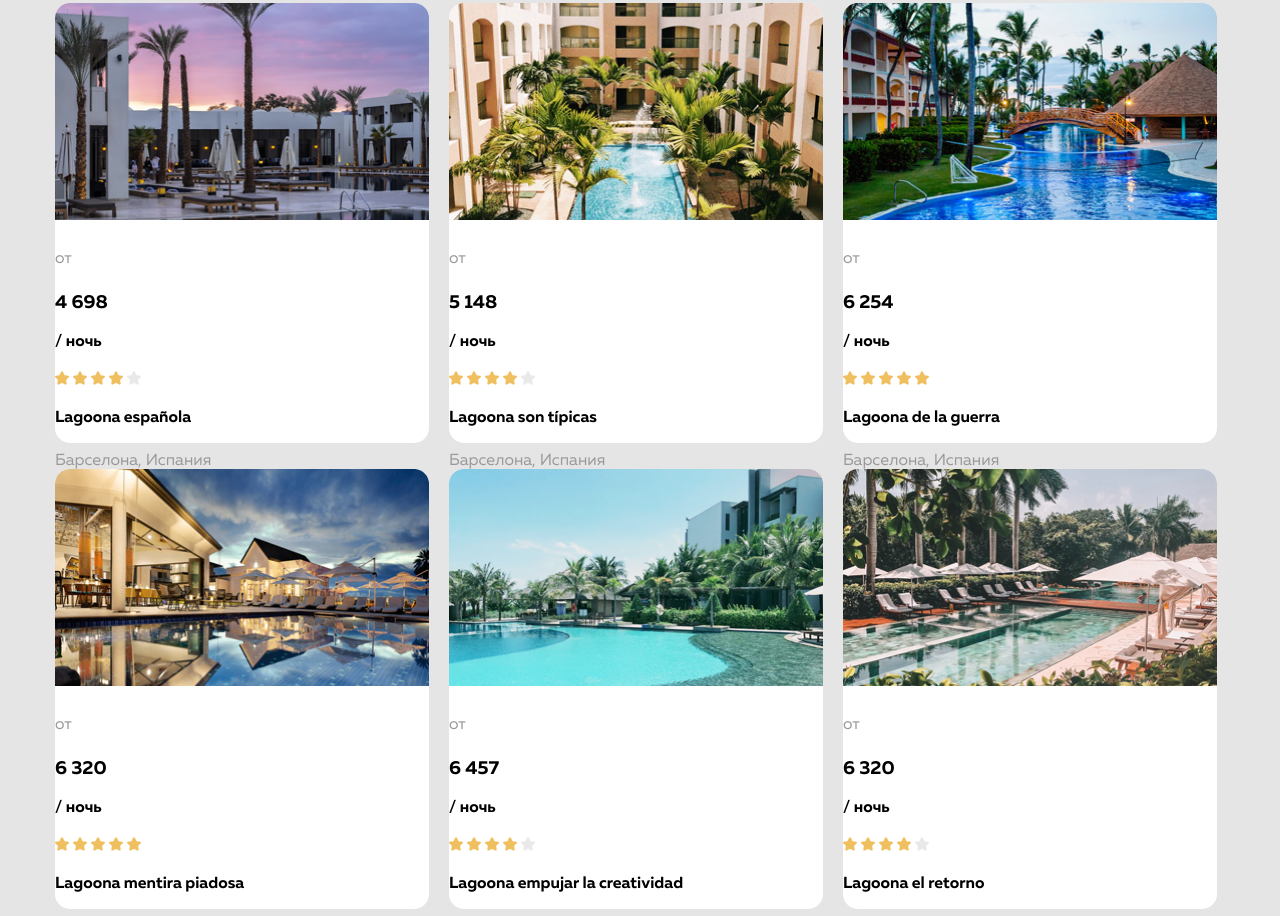
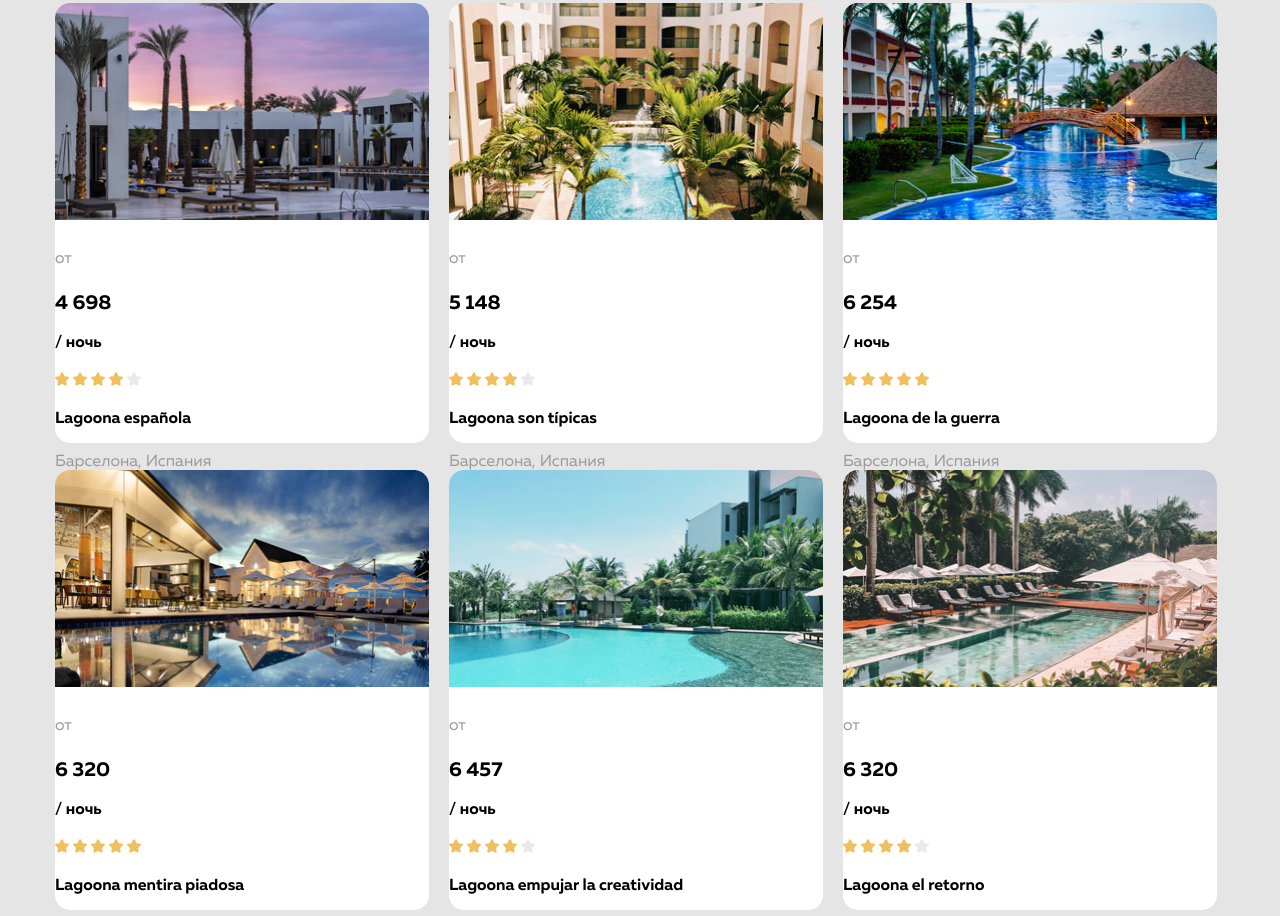
Before and after one commit to dshohov/FRONTEND_HOTEL, a plain HTML site: page index.html in a window 1280 px wide. Shown: the part 2835-3751 px from the top of the page. Drawn offline with Linux system fonts and the light colour scheme.

Commit message:
second commit

```diff
--- a/css/style.css
+++ b/css/style.css
@@ -380,3 +380,13 @@ line-height: 16px;
 color: #999999;
 
 }
+.accommodation h3{
+    font-style: normal;
+font-weight: 700;
+font-size: 20px;
+line-height: 20px;
+/* identical to box height */
+
+
+color: #000000;
+}
```
